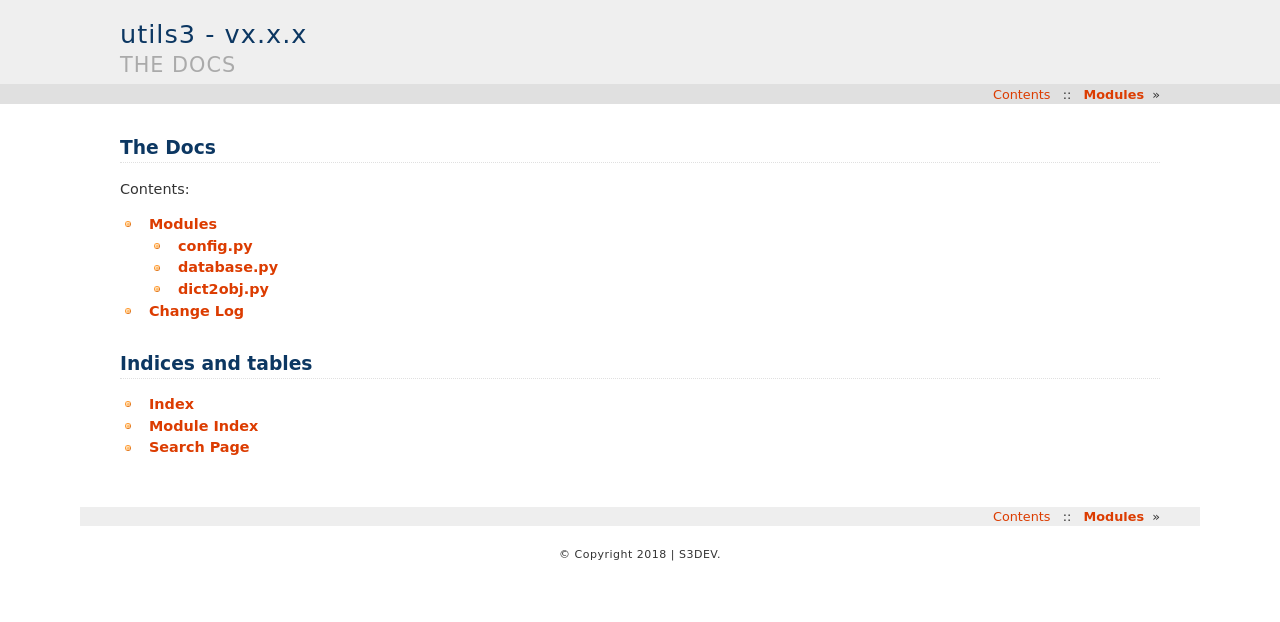
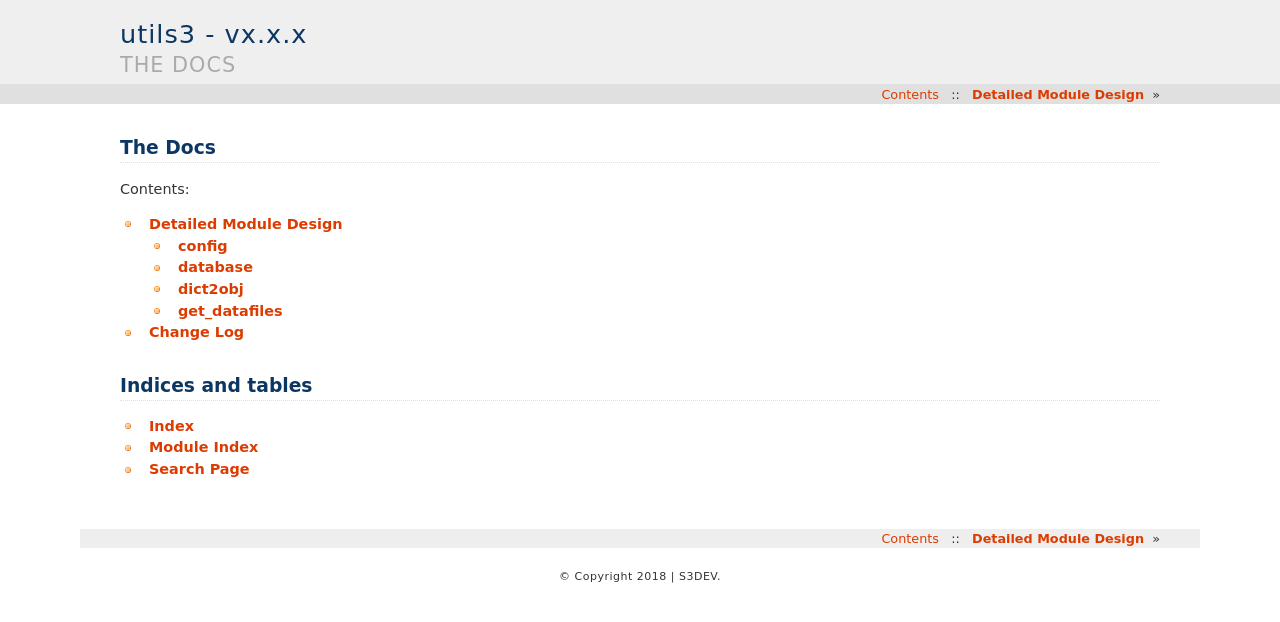
Before and after one commit to s3dev/utils4, a Sphinx documentation site: the page built from docs/source/index.rst, in a window 1280 px wide. Shown: the top 622 px of the page. Built offline with Sphinx 7.4.7, drawn with Linux system fonts in a browser that asks for light colours.

Commit message:
x.x.x - Sphinx documentation: get_datafiles.py complete.

```diff
--- a/docs/source/detailed_design.rst
+++ b/docs/source/detailed_design.rst
@@ -1,10 +1,10 @@
-#########
- Modules
-#########
+######################
+Detailed Module Design
+######################
 
-*****************
- **config.py**
-*****************
+**********
+**config**
+**********
 .. automodule:: config
     :members:
     :undoc-members:
@@ -12,10 +12,9 @@
     :special-members:
     :exclude-members: __dict__, __module__, __weakref__
 
-
-******************
- **database.py**
-******************
+************
+**database**
+************
 .. automodule:: database
     :members:
     :undoc-members:
@@ -23,13 +22,22 @@
     :special-members:
     :exclude-members: __dict__, __module__, __weakref__
 
-
-*****************
- **dict2obj.py**
-*****************
+************
+**dict2obj**
+************
 .. automodule:: dict2obj
     :members:
     :undoc-members:
     :private-members:
     :special-members:
     :exclude-members: __dict__, __module__, __weakref__
+
+*****************
+**get_datafiles**
+*****************
+.. automodule:: get_datafiles
+    :members:
+    :undoc-members:
+    :private-members:
+    :special-members:
+    :exclude-members: __dict__, __module__, __weakref__
```
Also changed, not shown: 12 other files.
